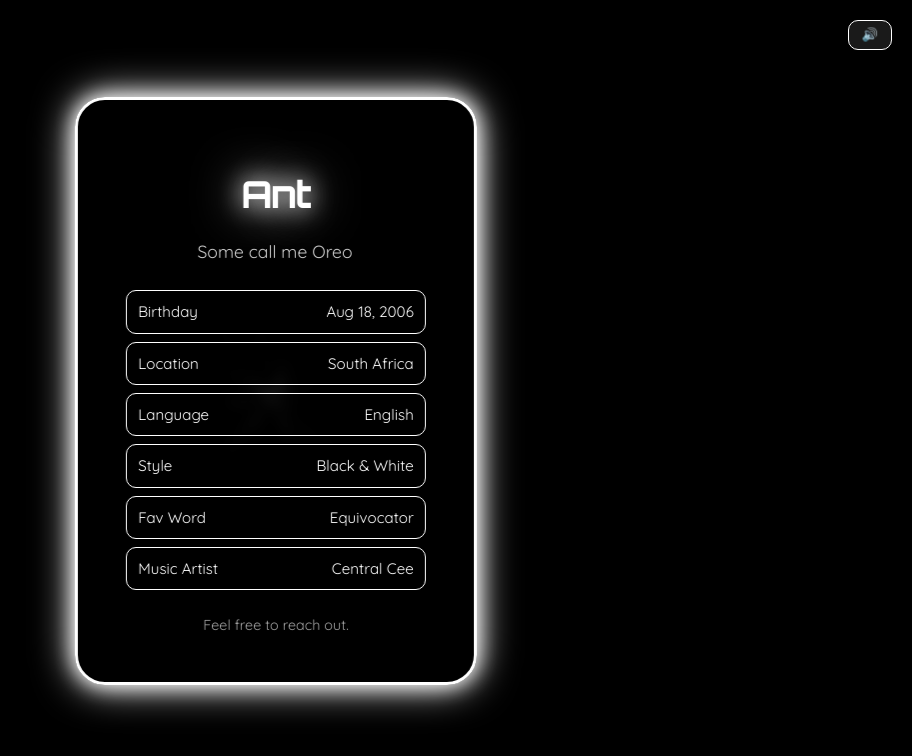
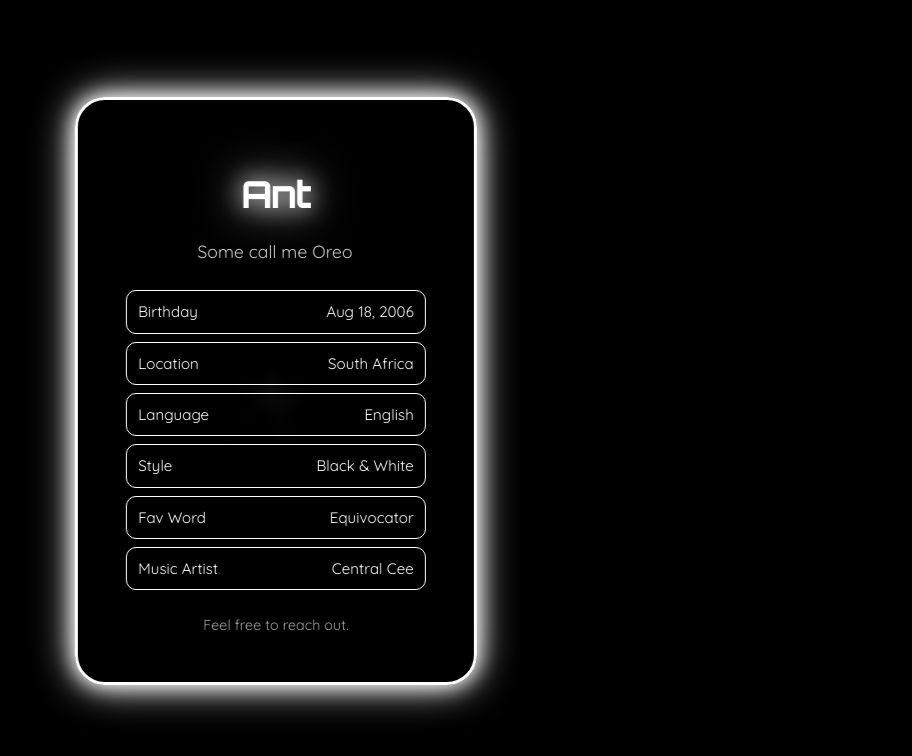
Before and after one commit to Antonio20060818/About_Me, a plain HTML site: page index.html in a window 1280 px wide. Shown: the whole page, without its empty margins (368-1280 px from the left). Drawn offline with Linux system fonts and the light colour scheme.

Commit message:
index.html

```diff
--- a/index.html
+++ b/index.html
@@ -1,8 +1,8 @@
 <!DOCTYPE html>
 <html lang="en">
 <head>
-  <meta charset="UTF-8">
-  <meta name="viewport" content="width=device-width, initial-scale=1.0">
+  <meta charset="UTF-8" />
+  <meta name="viewport" content="width=device-width, initial-scale=1.0"/>
   <title>About Ant</title>
   <link href="https://fonts.googleapis.com/css2?family=Orbitron:wght@500&family=Quicksand&display=swap" rel="stylesheet">
   <style>
@@ -92,48 +92,15 @@
       animation: pulse 1.5s infinite;
     }
 
-    .audio-toggle {
-      position: absolute;
-      top: 20px;
-      right: 20px;
-      z-index: 3;
-      background: rgba(255, 255, 255, 0.1);
-      color: white;
-      border: 1px solid white;
-      padding: 0.4rem 0.8rem;
-      border-radius: 10px;
-      cursor: pointer;
-    }
-
-    @keyframes typing {
-      from { width: 0 }
-      to { width: 100% }
-    }
-
-    @keyframes blink {
-      50% { border-color: transparent; }
-    }
-
-    @keyframes pulse {
-      0%, 100% { opacity: 0.5; }
-      50% { opacity: 1; }
-    }
-
-    @keyframes floatCard {
-      0%, 100% { transform: translateY(-50%) translateX(0); }
-      50% { transform: translateY(-52%) translateX(5px); }
-    }
-
-    @keyframes flicker {
-      0%, 100% { text-shadow: 0 0 15px white; }
-      50% { text-shadow: 0 0 25px white, 0 0 50px white; }
-    }
+    @keyframes typing { from { width: 0 } to { width: 100% } }
+    @keyframes blink { 50% { border-color: transparent; } }
+    @keyframes pulse { 0%, 100% { opacity: 0.5; } 50% { opacity: 1; } }
+    @keyframes floatCard { 0%, 100% { transform: translateY(-50%) translateX(0); } 50% { transform: translateY(-52%) translateX(5px); } }
+    @keyframes flicker { 0%, 100% { text-shadow: 0 0 15px white; } 50% { text-shadow: 0 0 25px white, 0 0 50px white; } }
   </style>
 </head>
 <body>
   <canvas id="c"></canvas>
-
-  <button class="audio-toggle" onclick="toggleAudio()">🔊</button>
 
   <div class="card">
     <h1>Ant</h1>
@@ -149,53 +116,13 @@
     <div class="footer">Feel free to reach out.</div>
   </div>
 
-  <audio id="bgMusic" loop autoplay>
-    <source src="YOUR_PONK_BEAT_LINK_HERE.mp3" type="audio/mpeg">
-  </audio>
-
   <script>
-    const audio = document.getElementById('bgMusic');
-
-    const audioCtx = new (window.AudioContext || window.webkitAudioContext)();
-    const source = audioCtx.createMediaElementSource(audio);
-    const panner = audioCtx.createPanner();
-    panner.panningModel = 'HRTF';
-    panner.setPosition(1, 0, 0);
-
-    let xPos = 1;
-    setInterval(() => {
-      xPos = -xPos;
-      panner.setPosition(xPos, 0, 1);
-    }, 2000);
-
-    const bassBoost = audioCtx.createBiquadFilter();
-    bassBoost.type = "lowshelf";
-    bassBoost.frequency.value = 150;
-    bassBoost.gain.value = 40;
-
-    source.connect(bassBoost);
-    bassBoost.connect(panner);
-    panner.connect(audioCtx.destination);
-
-    function toggleAudio() {
-      if (audioCtx.state === 'suspended') {
-        audioCtx.resume();
-      }
-      audio.muted = !audio.muted;
-    }
-
-    window.addEventListener('click', () => {
-      if (audioCtx.state === 'suspended') {
-        audioCtx.resume();
-      }
-    });
-
-    var c = document.getElementById('c'),
-        w = c.width = window.innerWidth,
-        h = c.height = window.innerHeight,
-        ctx = c.getContext('2d'),
-        particles = [];
-
+    // Canvas particle background
+    const c = document.getElementById('c');
+    const ctx = c.getContext('2d');
+    let w = c.width = window.innerWidth;
+    let h = c.height = window.innerHeight;
+    const particles = [];
     const mouse = { x: w / 2, y: h / 2 };
 
     document.addEventListener('mousemove', e => {
@@ -209,20 +136,19 @@
       this.size = Math.random() * 4 + 1;
       this.speedX = Math.random() * 3 - 1.5;
       this.speedY = Math.random() * 3 - 1.5;
-      this.hue = Math.random() * 360;
       this.gray = Math.floor(Math.random() * 155) + 100;
     }
 
-    Particle.prototype.update = function() {
+    Particle.prototype.update = function () {
       this.x += this.speedX;
       this.y += this.speedY;
       this.size *= 0.96;
     };
 
-    Particle.prototype.draw = function() {
+    Particle.prototype.draw = function () {
       ctx.beginPath();
       ctx.arc(this.x, this.y, this.size, 0, Math.PI * 2);
-      ctx.fillStyle = `rgb(${this.gray}, ${this.gray}, ${this.gray})`;
+      ctx.fillStyle = `rgb(${this.gray},${this.gray},${this.gray})`;
       ctx.fill();
     };
 
@@ -239,7 +165,7 @@
     }
 
     function animate() {
-      ctx.fillStyle = 'rgba(0, 0, 0, 0.06)';
+      ctx.fillStyle = 'rgba(0,0,0,0.06)';
       ctx.fillRect(0, 0, w, h);
       handleParticles();
       requestAnimationFrame(animate);
@@ -251,6 +177,98 @@
       w = c.width = window.innerWidth;
       h = c.height = window.innerHeight;
     });
+
+    // Phonk-style Beat in Background
+    const audioCtx = new (window.AudioContext || window.webkitAudioContext)();
+    const masterGain = audioCtx.createGain();
+    masterGain.gain.value = 0.1; // Soft background volume
+    masterGain.connect(audioCtx.destination);
+
+    function playKick(time) {
+      const osc = audioCtx.createOscillator();
+      const gain = audioCtx.createGain();
+      osc.frequency.setValueAtTime(150, time);
+      osc.frequency.exponentialRampToValueAtTime(0.01, time + 0.5);
+      gain.gain.setValueAtTime(1, time);
+      gain.gain.exponentialRampToValueAtTime(0.001, time + 0.5);
+      osc.connect(gain).connect(masterGain);
+      osc.start(time);
+      osc.stop(time + 0.5);
+    }
+
+    function playSnare(time) {
+      const noise = audioCtx.createBufferSource();
+      const buffer = audioCtx.createBuffer(1, audioCtx.sampleRate * 0.2, audioCtx.sampleRate);
+      const data = buffer.getChannelData(0);
+      for (let i = 0; i < data.length; i++) {
+        data[i] = Math.random() * 2 - 1;
+      }
+      noise.buffer = buffer;
+      const gain = audioCtx.createGain();
+      gain.gain.setValueAtTime(1, time);
+      gain.gain.exponentialRampToValueAtTime(0.01, time + 0.2);
+      const bandpass = audioCtx.createBiquadFilter();
+      bandpass.type = 'bandpass';
+      bandpass.frequency.value = 1800;
+      noise.connect(bandpass).connect(gain).connect(masterGain);
+      noise.start(time);
+      noise.stop(time + 0.2);
+    }
+
+    function playHiHat(time) {
+      const noise = audioCtx.createBufferSource();
+      const buffer = audioCtx.createBuffer(1, audioCtx.sampleRate * 0.05, audioCtx.sampleRate);
+      const data = buffer.getChannelData(0);
+      for (let i = 0; i < data.length; i++) {
+        data[i] = Math.random() * 2 - 1;
+      }
+      noise.buffer = buffer;
+      const gain = audioCtx.createGain();
+      gain.gain.setValueAtTime(0.3, time);
+      gain.gain.exponentialRampToValueAtTime(0.01, time + 0.05);
+      const highpass = audioCtx.createBiquadFilter();
+      highpass.type = 'highpass';
+      highpass.frequency.value = 7000;
+      noise.connect(highpass).connect(gain).connect(masterGain);
+      noise.start(time);
+      noise.stop(time + 0.05);
+    }
+
+    function playLowTom(time) {
+      const osc = audioCtx.createOscillator();
+      const gain = audioCtx.createGain();
+      osc.frequency.setValueAtTime(80, time);
+      osc.frequency.exponentialRampToValueAtTime(50, time + 0.3);
+      gain.gain.setValueAtTime(0.7, time);
+      gain.gain.exponentialRampToValueAtTime(0.001, time + 0.3);
+      osc.connect(gain).connect(masterGain);
+      osc.start(time);
+      osc.stop(time + 0.3);
+    }
+
+    function playBeat() {
+      const startTime = audioCtx.currentTime;
+      for (let bar = 0; bar < 8; bar++) {
+        const time = startTime + bar * 2.0;
+        playKick(time);
+        playHiHat(time);
+        playSnare(time + 0.5);
+        playHiHat(time + 0.5);
+        playKick(time + 1.0);
+        playLowTom(time + 1.25);
+        playSnare(time + 1.5);
+        playHiHat(time + 1.5);
+
+      }
+    }
+
+    // Start beat once on page load
+    window.addEventListener('load', () => {
+      audioCtx.resume().then(() => {
+        playBeat();
+        setInterval(playBeat, 8000); // Loop every 8 seconds
+      });
+    });
   </script>
 </body>
 </html>
```
